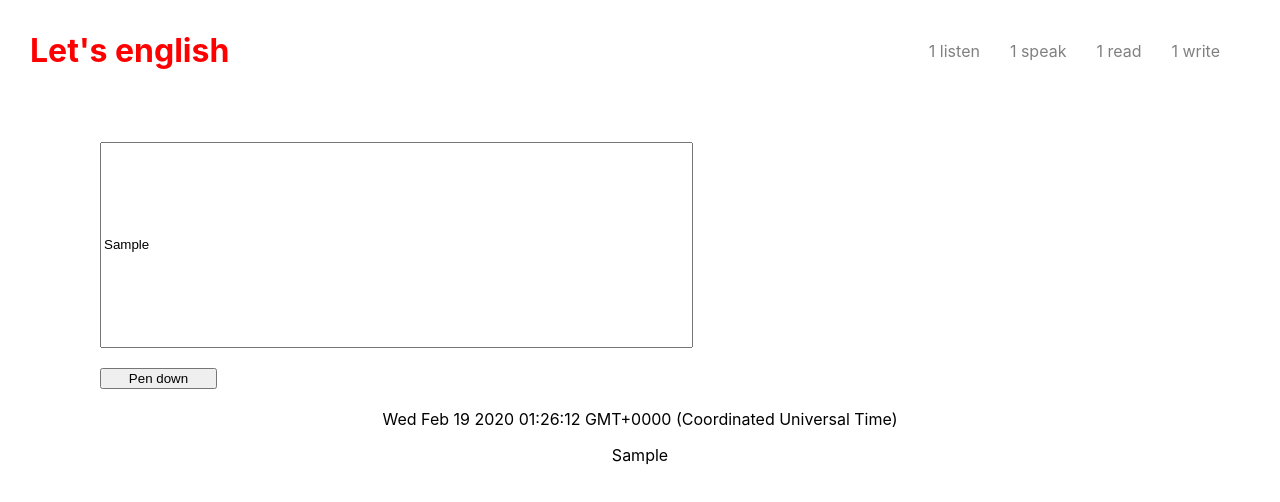
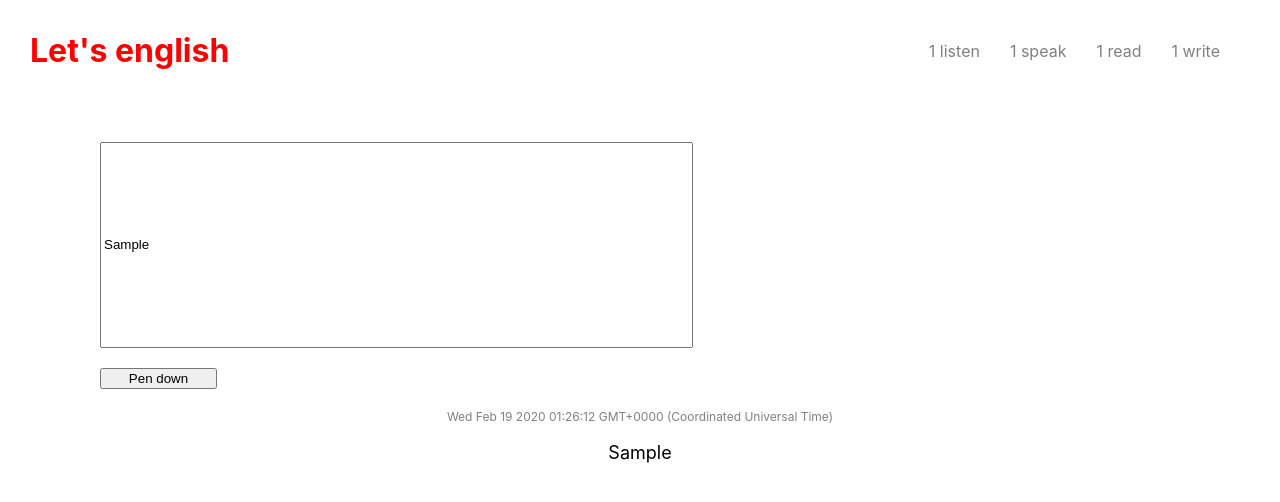
Before and after one commit to Jessiehongtran/speaktome, a React (Create React App) app in the folder app/: page /write in a window 1280 px wide. Both pictures are taken after typing "Sample" into the empty fields and a click on the button "Pen down". Shown: the top 502 px of the page. Built offline with nearby package versions, Linux system fonts and the light colour scheme.

Commit message:
styled more write component

```diff
--- a/app/src/components/showStatus.jsx
+++ b/app/src/components/showStatus.jsx
@@ -1,4 +1,5 @@
 import React from 'react';
+import '../styles/showStatus.scss';
 
 class DisplayStatus extends React.Component {
     constructor(props){
@@ -12,11 +13,11 @@ class DisplayStatus extends React.Component {
         console.log('props in Display', this.props)
         const date = Date();
         return (
-            <div>
+            <div className="show">
                 {this.props.statusList.map(status => (
-                    <div key={status.id}>
-                      <p>{date.toString()}</p>
-                      <p>{status.status}</p>
+                    <div key={status.id} className="status-container">
+                      <p className="date">{date.toString()}</p>
+                      <p className="text">{status.status}</p>
                     </div>
                 ))}
             </div>
--- /dev/null
+++ b/app/src/styles/showStatus.scss
@@ -0,0 +1,13 @@
+.show {
+    .status-container {
+        .date {
+            color: grey;
+            font-size: 12px;
+        };
+
+        .text {
+            font-size: 18px;
+
+        }
+    }
+}
```
